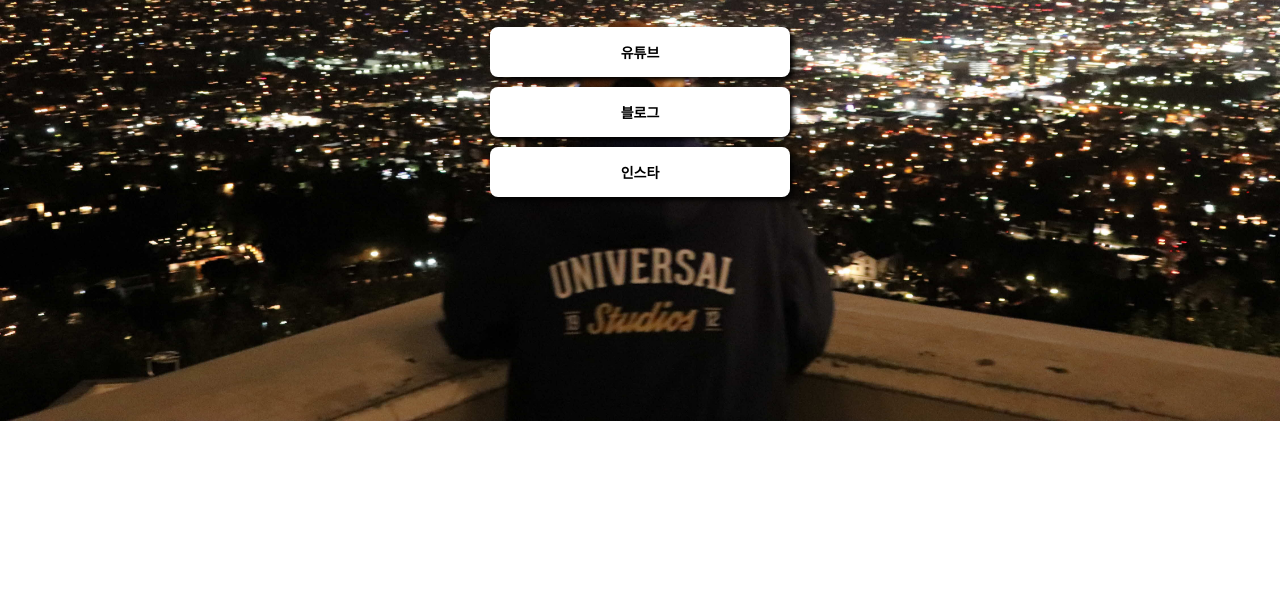
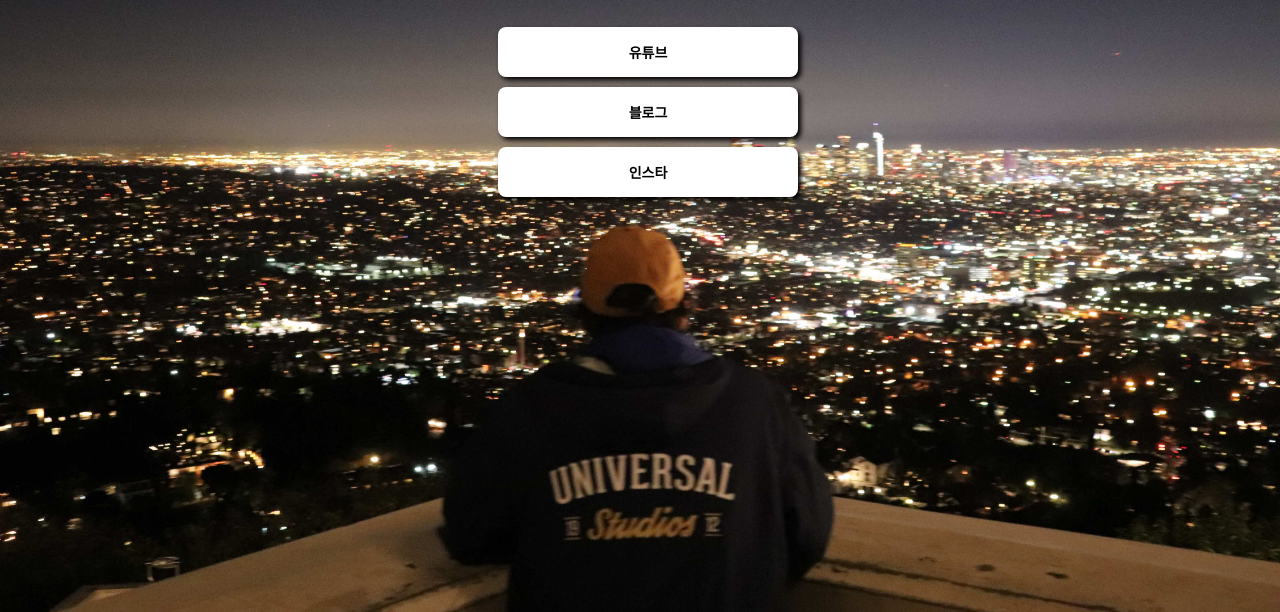
Before and after one commit to kyuonehan/wondrive, a plain HTML site: page index.html in a window 1280 px wide. Shown: the part 226-838 px from the top of the page. Before the commit the page ends 800 px from the top, so only its background shows below. Drawn offline with Linux system fonts and the light colour scheme; a web font is replaced by a local one.

Commit message:
Update index.html

```diff
--- a/index.html
+++ b/index.html
@@ -15,8 +15,9 @@
     font-family: "Pretendard",serif;
 }
         body {
+            height: 100vh;
+            width: 100vw;
             background-image: url(럭.JPG);
-            background-position: center;
             background-size: cover;
             background-repeat: no-repeat;
         }
```
